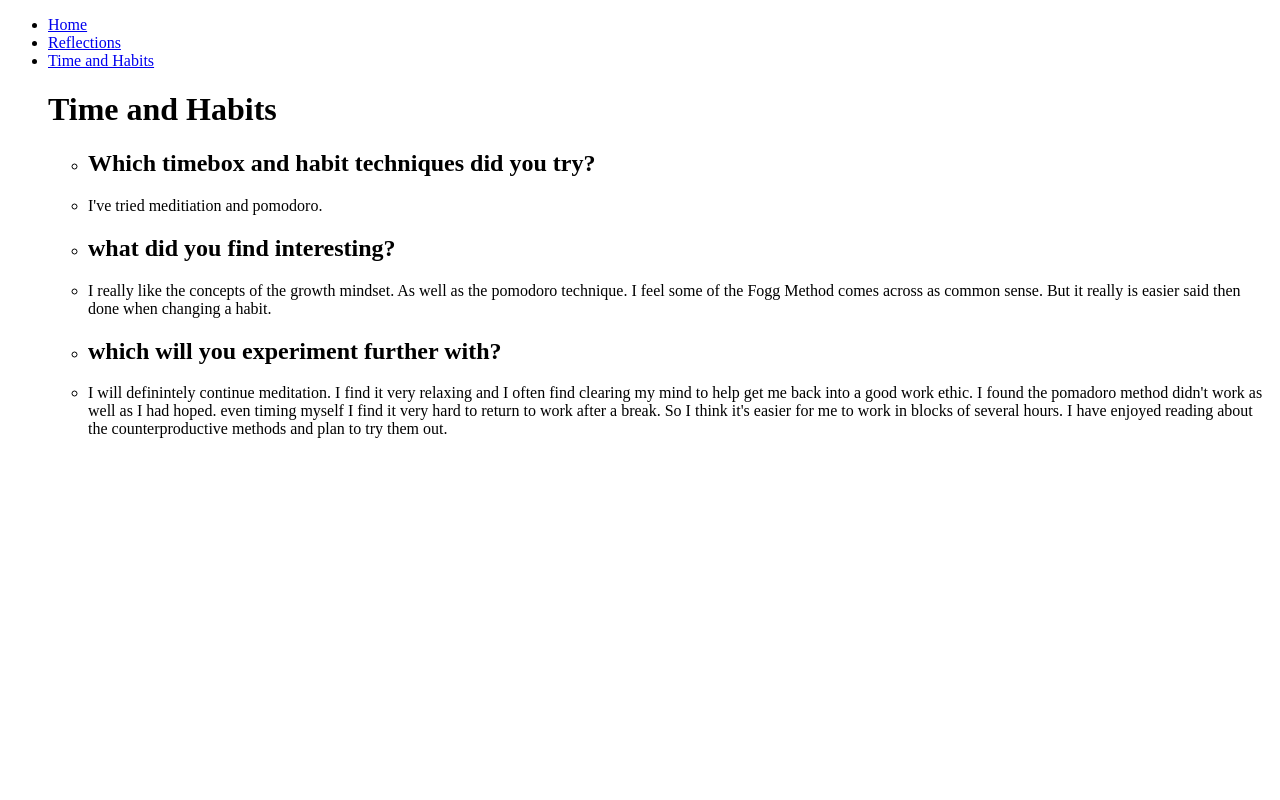
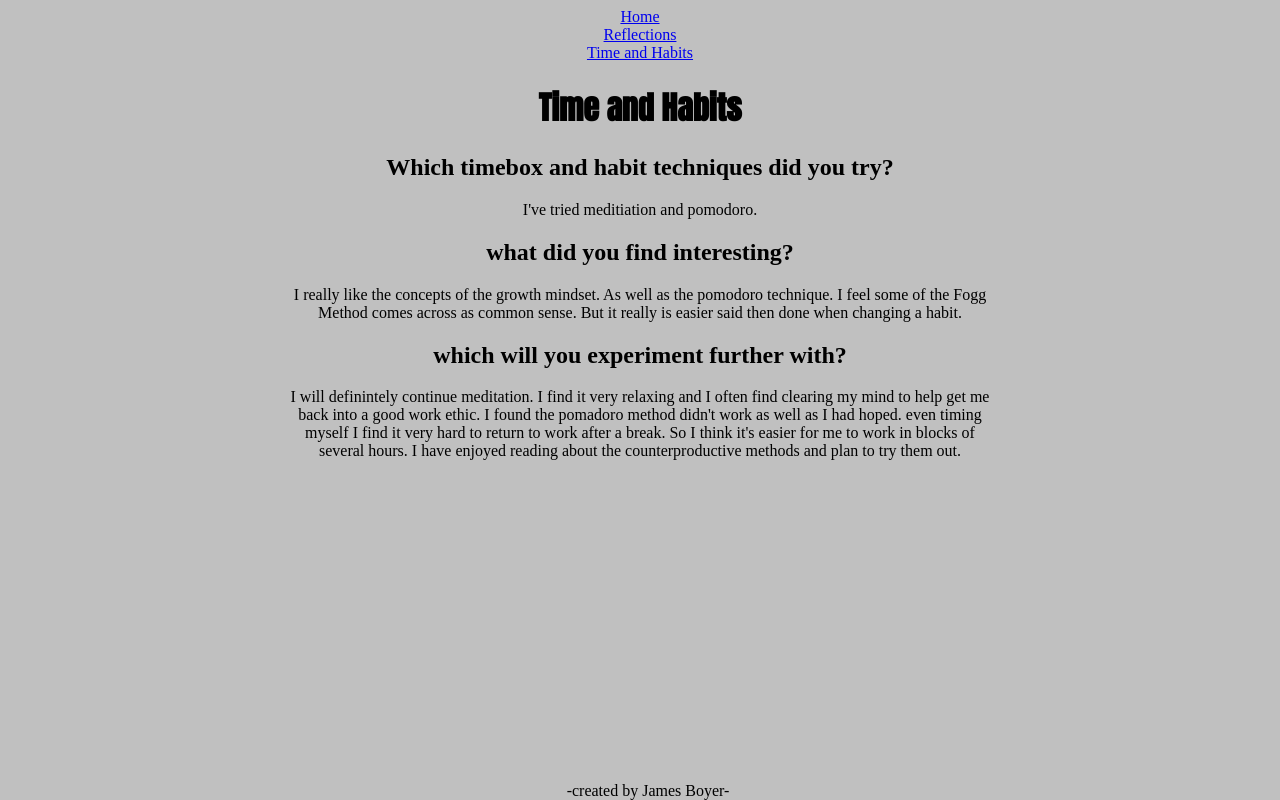
Before and after one commit to JamesAnBo/JamesAnBo.github.io, a plain HTML site: page blog/c1-time-and-habits-blog.html in a window 1280 px wide. Drawn offline with Linux system fonts and the light colour scheme.

Commit message:
added css stylesheet

```diff
--- a/blog/c1-time-and-habits-blog.html
+++ b/blog/c1-time-and-habits-blog.html
@@ -3,15 +3,22 @@
   <head>
     <title>Time and Habits</title>
     <meta charset="UTF-8">
-    <link href="styles/main.css" rel="stylesheet" type="text/css">
+    <link href="../styles/main.css" rel="stylesheet" type="text/css">
+    <link href='https://fonts.googleapis.com/css?family=Anton' rel='stylesheet' type='text/css'>
   </head>
 
   <body>
+    <div id="navi">
       <ul>
         <li><a href="https://jamesanbo.github.io">Home</a></li>
         <li><a href="https://jamesanbo.github.io/blog/c1-reflection-blog.html">Reflections</a></li>
         <li><a href="https://JamesAnBo.github.io/blog/c1-time-and-habits-blog.html">Time and Habits</a></li>
+      </ul>
+    </div>
+    <div id="header">
       <h1>Time and Habits</h1>
+    </div>
+    <div id="qna">
       <ul>
         <li><h2>Which timebox and habit techniques did you try?</h2></li>
         <li><p>I've tried meditiation and pomodoro.</p></li>
@@ -20,5 +27,7 @@
         <li><h2>which will you experiment further with?</h2></li>
         <li><p>I will definintely continue meditation. I find it very relaxing and I often find clearing my mind to help get me back into a good work ethic. I found the pomadoro method didn't work as well as I had hoped. even timing myself I find it very hard to return to work after a break. So I think it's easier for me to work in blocks of several hours. I have enjoyed reading about the counterproductive methods and plan to try them out.</p></li>
       </ul>
+    </div>
+    <div id="footer">-created by James Boyer-</div>
   </body>
 </html>
--- /dev/null
+++ b/styles/main.css
@@ -0,0 +1,28 @@
+body{
+	background-color: #C0C0C0;
+}
+
+h1{
+	font-family: 'Anton', sans-serif;
+}
+
+ul{
+    list-style-type:none;
+    padding:0px;
+    margin:0px;
+}
+
+#navi, #header, #qna{
+	width: 700px;
+	text-align: center;
+	margin-left: auto ;
+	margin-right: auto ;
+}
+
+#footer {
+	width: 100%;
+	text-align: center;
+	position: fixed;
+	bottom: 0px;
+
+}
```
Also changed, not shown: blog/c1-reflection-blog.html (+10 -1 lines), index.html (+12 -5 lines). Lines whose indentation alone changed are shown as unchanged.
